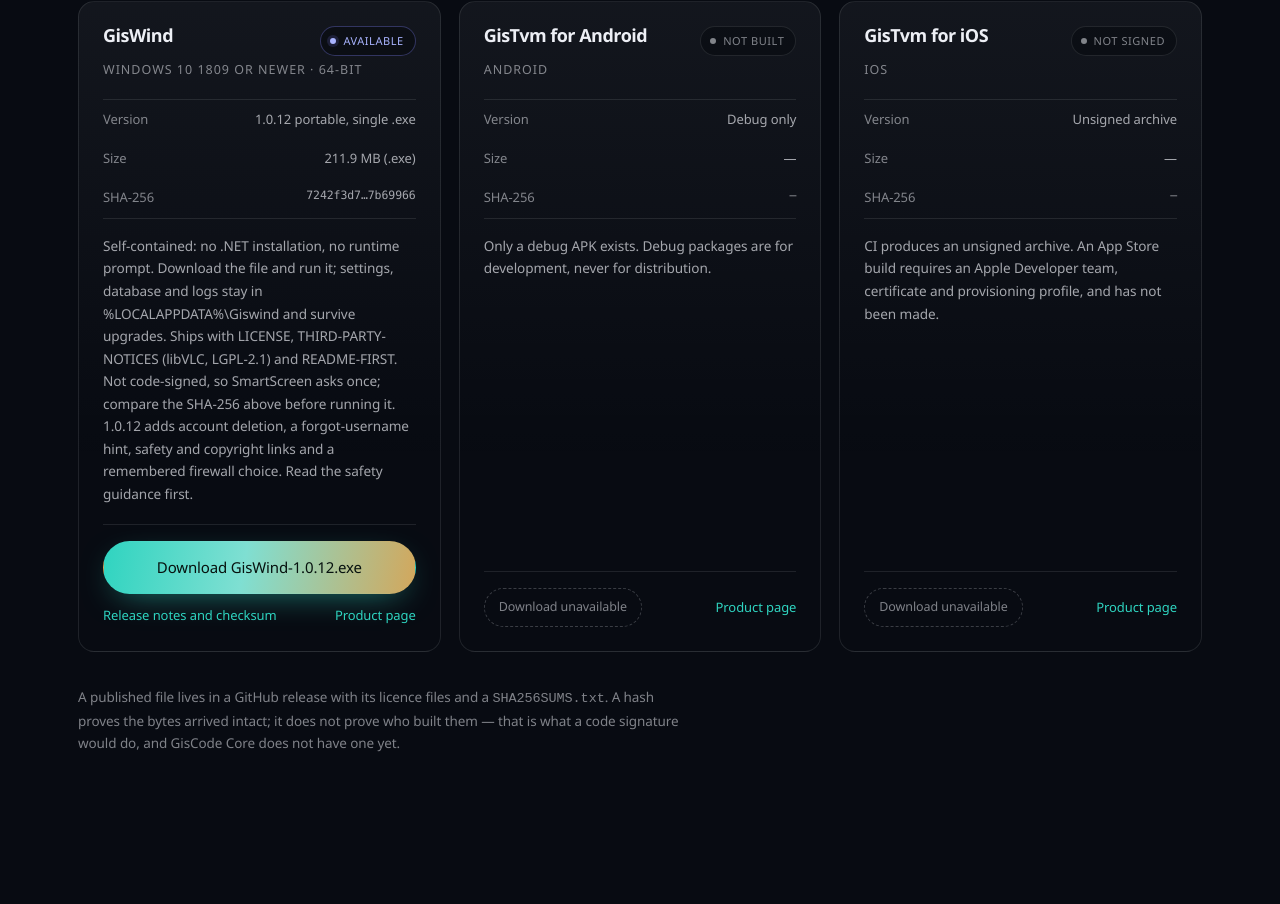
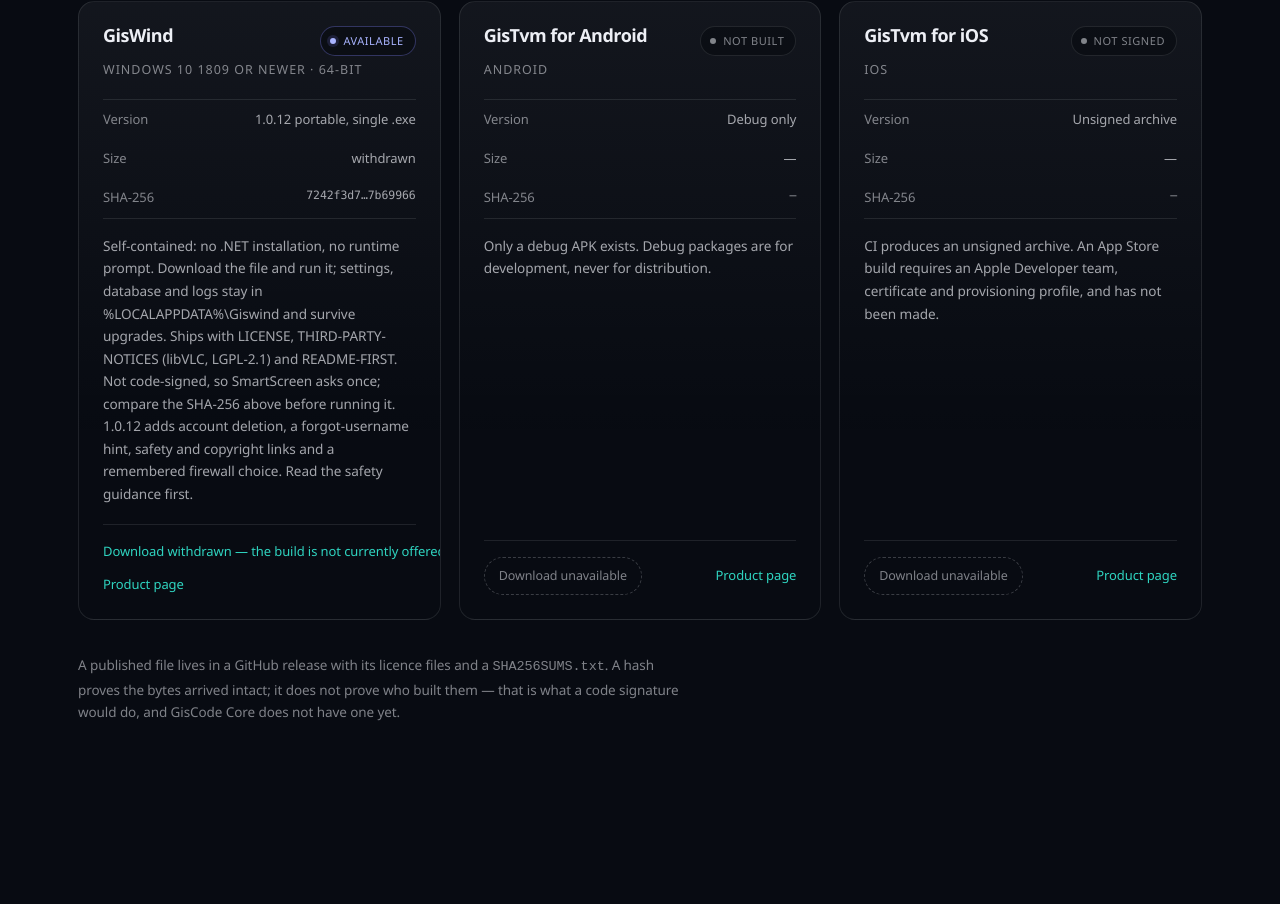
Before and after one commit to gis1948/gis1948.github.io, a plain HTML site: page downloads/index.html in a window 1280 px wide. Shown: the part 1777-2681 px from the top of the page. Drawn offline with Linux system fonts and the light colour scheme.

Commit message:
fix(site): withdraw the GisWind 1.0.12 download after the release was deleted

```diff
--- a/downloads/index.html
+++ b/downloads/index.html
@@ -148,12 +148,12 @@
   <p class="dl-card__platform">Windows 10 1809 or newer &middot; 64-bit</p>
   <dl class="dl-meta">
     <div><dt>Version</dt><dd>1.0.12 portable, single .exe</dd></div>
-    <div><dt>Size</dt><dd>211.9 MB (.exe)</dd></div>
+    <div><dt>Size</dt><dd>withdrawn</dd></div>
     <div><dt>SHA-256</dt><dd class="mono">7242f3d7&hellip;7b69966</dd></div>
   </dl>
   <p class="dl-card__why">Self-contained: no .NET installation, no runtime prompt. Download the file and run it; settings, database and logs stay in %LOCALAPPDATA%\Giswind and survive upgrades. Ships with LICENSE, THIRD-PARTY-NOTICES (libVLC, LGPL-2.1) and README-FIRST. Not code-signed, so SmartScreen asks once; compare the SHA-256 above before running it. 1.0.12 adds account deletion, a forgot-username hint, safety and copyright links and a remembered firewall choice. Read <a href="/safety/">the safety guidance</a> first.</p>
   <div class="dl-card__actions">
-    <a class="btn btn--solid dl-btn" href="https://github.com/gis1948/giswind-updates/releases/download/v1.0.12/GisWind-1.0.12.exe" rel="noopener">Download GisWind-1.0.12.exe</a><a class="dl-link" href="https://github.com/gis1948/giswind-updates/releases/tag/v1.0.12" rel="noopener">Release notes and checksum</a>
+    <span class="dl-link">Download withdrawn — the build is not currently offered. Contact us if you need it.</span>
     <a class="dl-link" href="/products/giswind/">Product page</a>
   </div>
 </article><article class="dl-card" data-platform="android">
```
